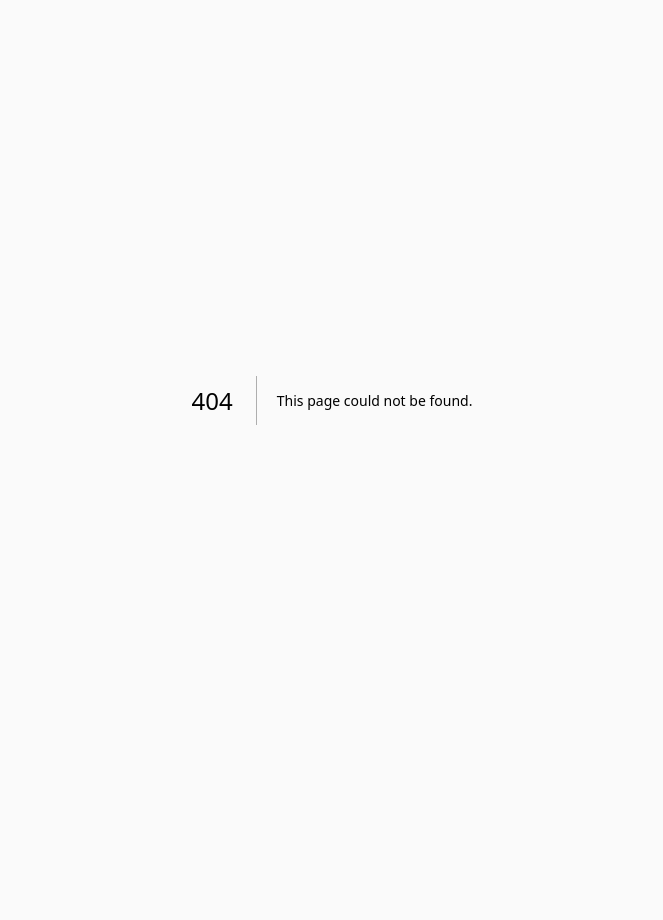
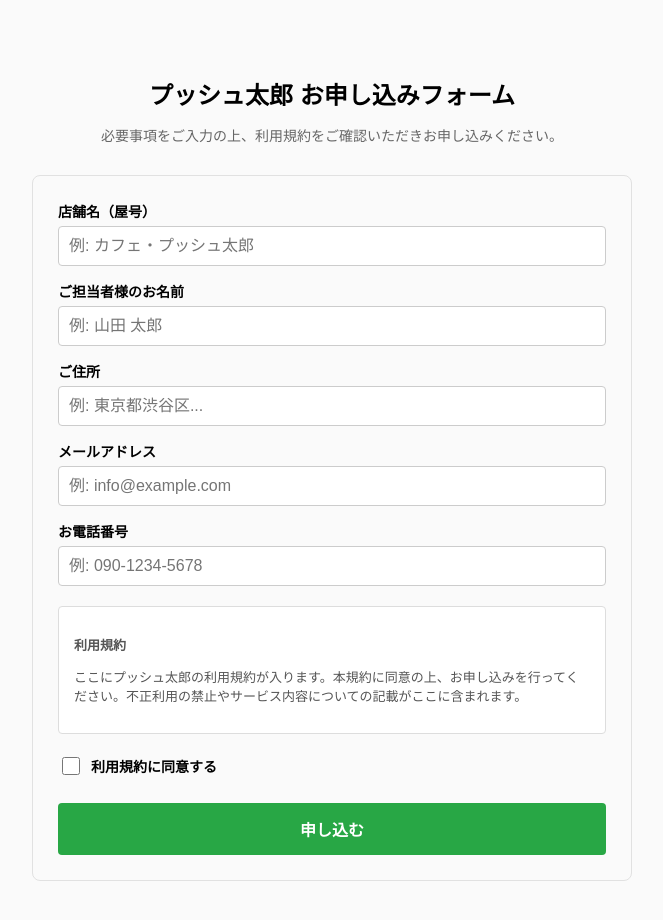
Before and after one commit to thellcishii-lang/push-taro, a Next.js app: page /signup in a window 1280 px wide. Before the commit this address had no page. Shown: the top 920 px of the page, without its empty margins (308-971 px from the left). Before the commit the page ends 800 px from the top, so only its background shows below. Built offline with nearby package versions, Linux system fonts and the light colour scheme.

Commit message:
Create page.tsx

```diff
--- /dev/null
+++ b/app/signup/page.tsx
@@ -0,0 +1,179 @@
+'use client';
+
+import { useState } from 'react';
+
+export default function SignupPage() {
+  const [shopName, setShopName] = useState('');
+  const [ownerName, setOwnerName] = useState('');
+  const [address, setAddress] = useState('');
+  const [email, setEmail] = useState('');
+  const [phone, setPhone] = useState('');
+  const [agreed, setAgreed] = useState(false);
+
+  const [submitted, setSubmitted] = useState(false);
+  const [loading, setLoading] = useState(false);
+
+  const handleSubmit = async (e: React.FormEvent) => {
+    e.preventDefault();
+    if (!agreed) {
+      alert('利用規約に同意してください。');
+      return;
+    }
+
+    setLoading(true);
+    try {
+      // 申込データを送信するAPIを叩く処理（後ほど実装）
+      // const res = await fetch('/api/signup', { ... });
+
+      // 仮で成功したとして完了画面へ切り替え
+      setSubmitted(true);
+    } catch (err: any) {
+      alert('エラーが発生しました: ' + err.message);
+    } finally {
+      setLoading(false);
+    }
+  };
+
+  if (submitted) {
+    return (
+      <main style={{ maxWidth: '600px', margin: '40px auto', padding: '20px', fontFamily: 'sans-serif' }}>
+        <div style={{ background: '#f0f8ff', padding: '30px', borderRadius: '8px', textAlign: 'center', border: '1px solid #b0e0e6' }}>
+          <h2 style={{ color: '#2c3e50', marginBottom: '15px' }}>導入ありがとうございます！</h2>
+          <p style={{ lineHeight: '1.6', color: '#333', marginBottom: '20px' }}>
+            お申し込みを受け付けました。ご登録いただいたメールアドレス宛に、申込書と利用規約、およびSquare決済リンクをお送りしましたのでご確認ください。
+          </p>
+          <div style={{ background: '#fff', padding: '20px', borderRadius: '6px', border: '1px solid #ddd', marginBottom: '20px' }}>
+            <p style={{ fontWeight: 'bold', marginBottom: '10px' }}>💳 Square決済へお進みください</p>
+            <a
+              href="https://square.link/u/YOUR_PAYMENT_LINK" // 実際のSquare決済リンクに置き換え
+              target="_blank"
+              rel="noopener noreferrer"
+              style={{
+                display: 'inline-block',
+                background: '#006aff',
+                color: '#fff',
+                padding: '12px 24px',
+                borderRadius: '4px',
+                textDecoration: 'none',
+                fontWeight: 'bold',
+              }}
+            >
+              Square決済ページを開く
+            </a>
+          </div>
+          <p style={{ fontSize: '12px', color: '#666' }}>
+            決済完了後、数分以内にログイン用のIDとパスワードがメールで自動送信されます。
+          </p>
+        </div>
+      </main>
+    );
+  }
+
+  return (
+    <main style={{ maxWidth: '600px', margin: '40px auto', padding: '20px', fontFamily: 'sans-serif' }}>
+      <h1 style={{ fontSize: '24px', marginBottom: '10px', textAlign: 'center' }}>プッシュ太郎 お申し込みフォーム</h1>
+      <p style={{ color: '#666', textAlign: 'center', marginBottom: '30px', fontSize: '14px' }}>
+        必要事項をご入力の上、利用規約をご確認いただきお申し込みください。
+      </p>
+
+      <form onSubmit={handleSubmit} style={{ background: '#fafafa', padding: '25px', borderRadius: '8px', border: '1px solid #e1e1e1' }}>
+        <div style={{ marginBottom: '15px' }}>
+          <label style={{ display: 'block', marginBottom: '5px', fontWeight: 'bold', fontSize: '14px' }}>店舗名（屋号）</label>
+          <input
+            type="text"
+            required
+            value={shopName}
+            onChange={(e) => setShopName(e.target.value)}
+            placeholder="例: カフェ・プッシュ太郎"
+            style={{ width: '100%', padding: '10px', fontSize: '16px', borderRadius: '4px', border: '1px solid #ccc', boxSizing: 'border-box' }}
+          />
+        </div>
+
+        <div style={{ marginBottom: '15px' }}>
+          <label style={{ display: 'block', marginBottom: '5px', fontWeight: 'bold', fontSize: '14px' }}>ご担当者様のお名前</label>
+          <input
+            type="text"
+            required
+            value={ownerName}
+            onChange={(e) => setOwnerName(e.target.value)}
+            placeholder="例: 山田 太郎"
+            style={{ width: '100%', padding: '10px', fontSize: '16px', borderRadius: '4px', border: '1px solid #ccc', boxSizing: 'border-box' }}
+          />
+        </div>
+
+        <div style={{ marginBottom: '15px' }}>
+          <label style={{ display: 'block', marginBottom: '5px', fontWeight: 'bold', fontSize: '14px' }}>ご住所</label>
+          <input
+            type="text"
+            required
+            value={address}
+            onChange={(e) => setAddress(e.target.value)}
+            placeholder="例: 東京都渋谷区..."
+            style={{ width: '100%', padding: '10px', fontSize: '16px', borderRadius: '4px', border: '1px solid #ccc', boxSizing: 'border-box' }}
+          />
+        </div>
+
+        <div style={{ marginBottom: '15px' }}>
+          <label style={{ display: 'block', marginBottom: '5px', fontWeight: 'bold', fontSize: '14px' }}>メールアドレス</label>
+          <input
+            type="email"
+            required
+            value={email}
+            onChange={(e) => setEmail(e.target.value)}
+            placeholder="例: info@example.com"
+            style={{ width: '100%', padding: '10px', fontSize: '16px', borderRadius: '4px', border: '1px solid #ccc', boxSizing: 'border-box' }}
+          />
+        </div>
+
+        <div style={{ marginBottom: '20px' }}>
+          <label style={{ display: 'block', marginBottom: '5px', fontWeight: 'bold', fontSize: '14px' }}>お電話番号</label>
+          <input
+            type="tel"
+            required
+            value={phone}
+            onChange={(e) => setPhone(e.target.value)}
+            placeholder="例: 090-1234-5678"
+            style={{ width: '100%', padding: '10px', fontSize: '16px', borderRadius: '4px', border: '1px solid #ccc', boxSizing: 'border-box' }}
+          />
+        </div>
+
+        {/* 利用規約エリア */}
+        <div style={{ marginBottom: '20px', background: '#fff', padding: '15px', borderRadius: '4px', border: '1px solid #ddd', maxHeight: '120px', overflowY: 'scroll', fontSize: '13px', color: '#555' }}>
+          <p style={{ fontWeight: 'bold', marginBottom: '5px' }}>利用規約</p>
+          <p>ここにプッシュ太郎の利用規約が入ります。本規約に同意の上、お申し込みを行ってください。不正利用の禁止やサービス内容についての記載がここに含まれます。</p>
+        </div>
+
+        <div style={{ marginBottom: '25px', display: 'flex', alignItems: 'center', gap: '8px' }}>
+          <input
+            type="checkbox"
+            id="agreed"
+            checked={agreed}
+            onChange={(e) => setAgreed(e.target.checked)}
+            style={{ width: '18px', height: '18px' }}
+          />
+          <label htmlFor="agreed" style={{ fontSize: '14px', cursor: 'pointer', fontWeight: 'bold' }}>
+            利用規約に同意する
+          </label>
+        </div>
+
+        <button
+          type="submit"
+          disabled={loading}
+          style={{
+            width: '100%',
+            background: loading ? '#ccc' : '#28a745',
+            color: '#fff',
+            border: 'none',
+            padding: '14px',
+            fontSize: '16px',
+            fontWeight: 'bold',
+            borderRadius: '4px',
+            cursor: loading ? 'not-allowed' : 'pointer',
+          }}
+        >
+          {loading ? '送信中...' : '申し込む'}
+        </button>
+      </form>
+    </main>
+  );
+}
```
